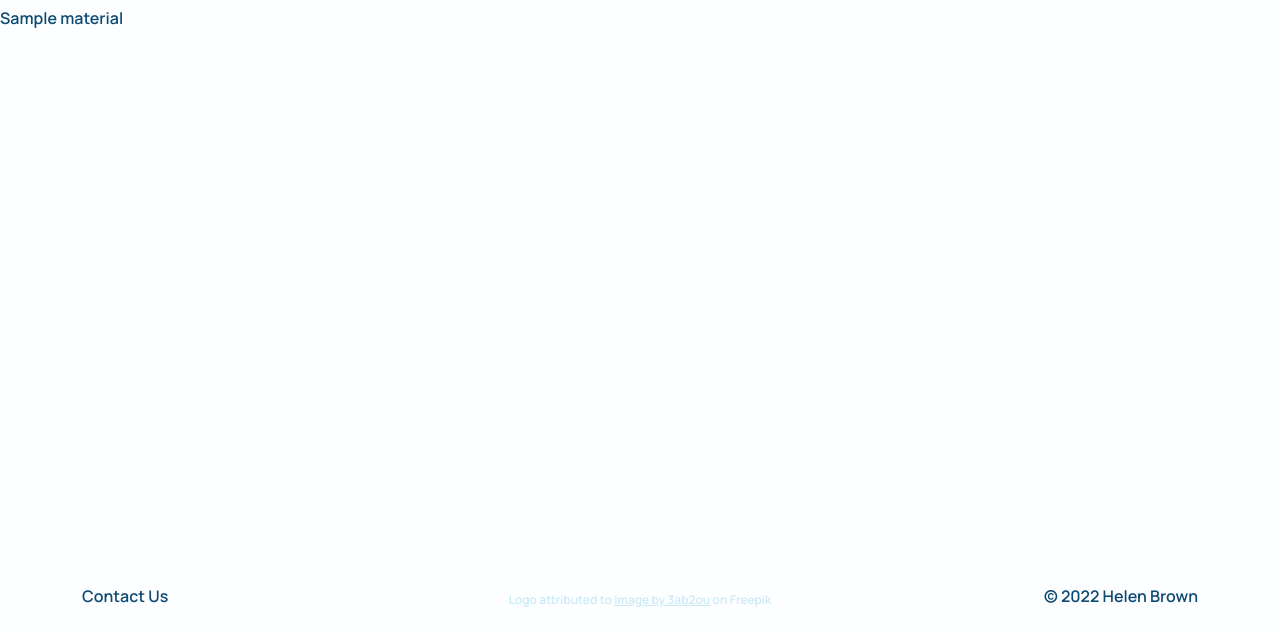
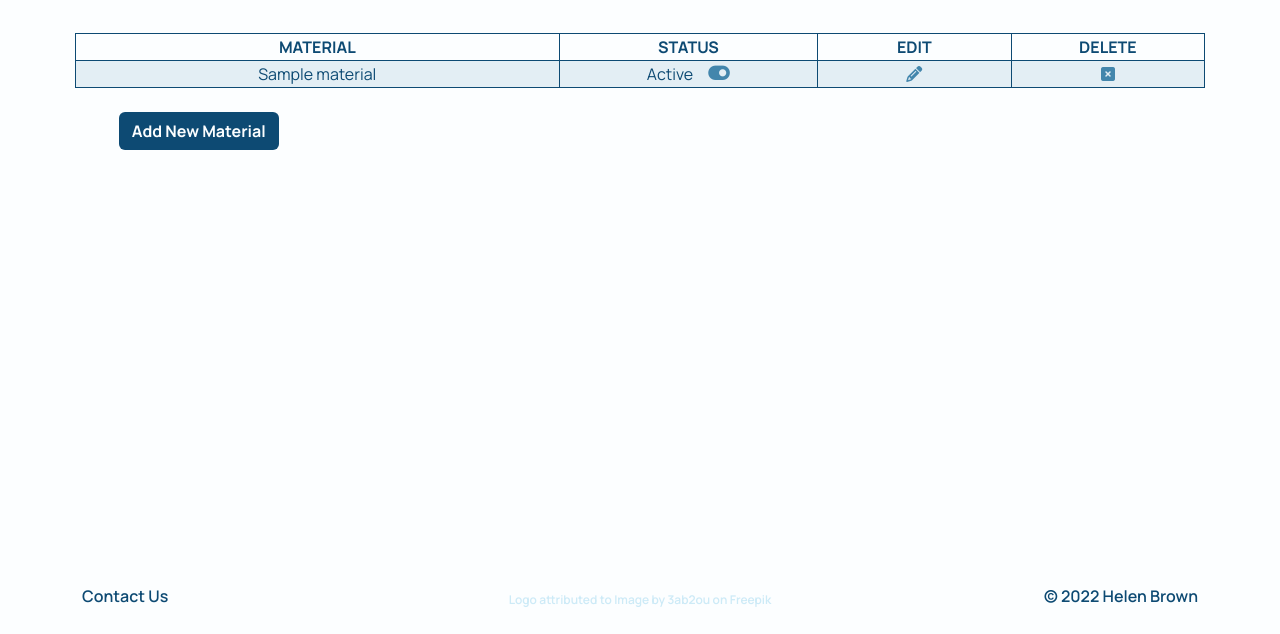
Before and after one commit to Porsil/lab-boss, a Django app: page /materials in a window 1280 px wide. Shown: the part 166-800 px from the top of the page. Run offline with Django 3.2, Linux system fonts and the light colour scheme; tables that the repository leaves empty hold one stand-in row (values such as "Sample post"); some libraries are stand-ins or nearby versions.

Commit message:
add content and style to materials.html

```diff
--- a/labboss/settings.py
+++ b/labboss/settings.py
@@ -49,6 +49,7 @@ INSTALLED_APPS = [
     'cloudinary_storage',
     'django.contrib.staticfiles',
     'cloudinary',
+    'crispy_forms',
     'tracker',
     'scheduler',
 ]
@@ -60,6 +61,8 @@ ACCOUNT_EMAIL_REQUIRED = True
 
 LOGIN_REDIRECT_URL = '/'
 LOGOUT_REDIRECT_URL = '/'
+
+CRISPY_TEMPLATE_PACK = 'bootstrap4'
 
 # From Code Institute's I Think Therefore I Blog project
 MESSAGE_TAGS = {
--- a/requirements.txt
+++ b/requirements.txt
@@ -4,6 +4,7 @@ dj-database-url==0.5.0
 dj3-cloudinary-storage==0.0.6
 Django==3.2.16
 django-allauth==0.52.0
+django-crispy-forms==1.14.0
 gunicorn==20.1.0
 oauthlib==3.2.2
 psycopg2==2.9.5
--- a/static/css/style.css
+++ b/static/css/style.css
@@ -81,6 +81,7 @@ footer {
 
 .attribute-link {
     color: rgba(158, 215, 240, 0.5);
+    text-decoration: none;
 }
 
 .attribute-link:hover {
@@ -202,8 +203,10 @@ footer {
 
 /* Tracker */
 
-.batch-table {
-    margin: auto;
+.table-container {
+    overflow-x: auto;
+    width: 90%;
+    margin-left: 5%;
 }
 
 .batch-table, th, td {
@@ -266,6 +269,17 @@ table tr:nth-child(even){
     color: rgb(13, 74, 115);
 }
 
+.toggle-button i {
+    margin-left: 12px;
+    font-size: 120%;
+}
+
+/* Materials */
+
+.material-name {
+    font-weight: 400;
+}
+
 /* Pagination */
 
 .pagination-link {
--- a/templates/materials.html
+++ b/templates/materials.html
@@ -1,12 +1,52 @@
 {% extends "base.html" %}
-
+{% block title %}Lab Boss - Materials{% endblock %}
 {% block content %}
 
-<div>
-    <h2>Materials</h2>
-    {% for material in material_list %}
-    <p>{{ material.name }}</p>
-    {% endfor %}
+<div class="container-fluid">
+    <div class="row">
+        <div class="col-12 text-center">
+            <h1 class="page-title">Materials</h1>
+        </div>
+    </div>
+    <div class="row table-container">
+        <table class="col batch-table text-center">
+            <tr class="batch-table-headings">
+                <th class="table-material-column">Material</th>
+                <th class="table-status-column">Status</th>
+                <th class="table-modify-column">Edit</th>
+                <th class="table-modify-column">Delete</th>
+            </tr>
+            {% for material in material_list %}
+            <tr class="batch-table-contents">
+                <td>{{ material.name }}</td>
+                <td>
+                    {% if material.status == "Active" %}
+                    {{ material.status }}
+                    <a class="icon-button toggle-button" href="#"><i class="fa-solid fa-toggle-on"></i></a>
+                    {% endif %}
+                    {% if material.status == "Inactive" %}
+                    {{ material.status }}
+                    <a class="icon-button toggle-button" href="#"><i class="fa-solid fa-toggle-off"></i></a>
+                    {% endif %}
+                </td>
+                <td>
+                    <a class="icon-button" href="#"><i class="fa-solid fa-pencil"></i></a>
+                </td>
+                <td>
+                    <a class="icon-button" href="#"><i class="fa-solid fa-square-xmark"></i></a>
+                </td>
+            </tr>
+            {% endfor %}
+        </table>
+    </div>
+    <div class="row">
+        <div class="col-4 mt-4 text-start offset-md-1">
+            <a href="#" class="btn page-button">
+                Add New Material
+            </a>
+        </div>
+        {% include "paginator.html" %}
+    </div>
 </div>
 
 {%endblock%}
--- a/templates/paginator.html
+++ b/templates/paginator.html
@@ -1,8 +1,8 @@
 <!-- Code taken from Django Documentation on Pagination -->
 
 {%  if is_paginated  %}
-<div class="col-7">
-    <div class="pagination justify-content-end mt-4">
+<div class="col-6">
+    <div class="pagination justify-content-start mt-4">
         <span class="step-links">
             {% if page_obj.has_previous %}
             <a class="pagination-link" href="?page=1">First</a>
--- a/tracker/models.py
+++ b/tracker/models.py
@@ -1,5 +1,6 @@
 from django.db import models
 from django.contrib.auth.models import User
+from django.urls import reverse
 from cloudinary.models import CloudinaryField
 from datetime import datetime, timedelta
 
--- a/tracker/views.py
+++ b/tracker/views.py
@@ -1,6 +1,7 @@
-from django.shortcuts import render
+from django.shortcuts import render, redirect, get_object_or_404
 from django.contrib.auth.mixins import LoginRequiredMixin
-from django.views import generic
+from django.views import generic, View
+from django.http import HttpResponseRedirect
 from .models import Material, Batch
 
 
@@ -10,7 +11,7 @@ class Home(generic.TemplateView):
 
 class MaterialList(generic.ListView):
     model = Material
-    queryset = Material.objects.order_by('name')
+    queryset = Material.objects.order_by('status', 'name')
     template_name = 'materials.html'
     paginate_by = 25
 
```
Also changed, not shown: templates/tracker.html (+5 -4 lines), tracker/forms.py (added).
